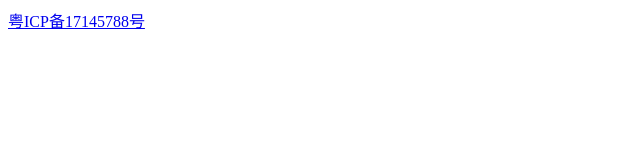
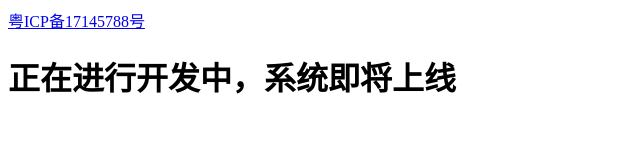
Before and after one commit to saower/www, a plain HTML site: page index.html in a window 1280 px wide. Shown: the whole page, without its empty margins (0-640 px from the left). Drawn offline with Linux system fonts and the light colour scheme.

Commit message:
update st

```diff
--- a/index.html
+++ b/index.html
@@ -1 +1,2 @@
 <a href="http://www.beian.miit.gov.cn">粤ICP备17145788号</a>
+<h1>正在进行开发中，系统即将上线</h1>
```
